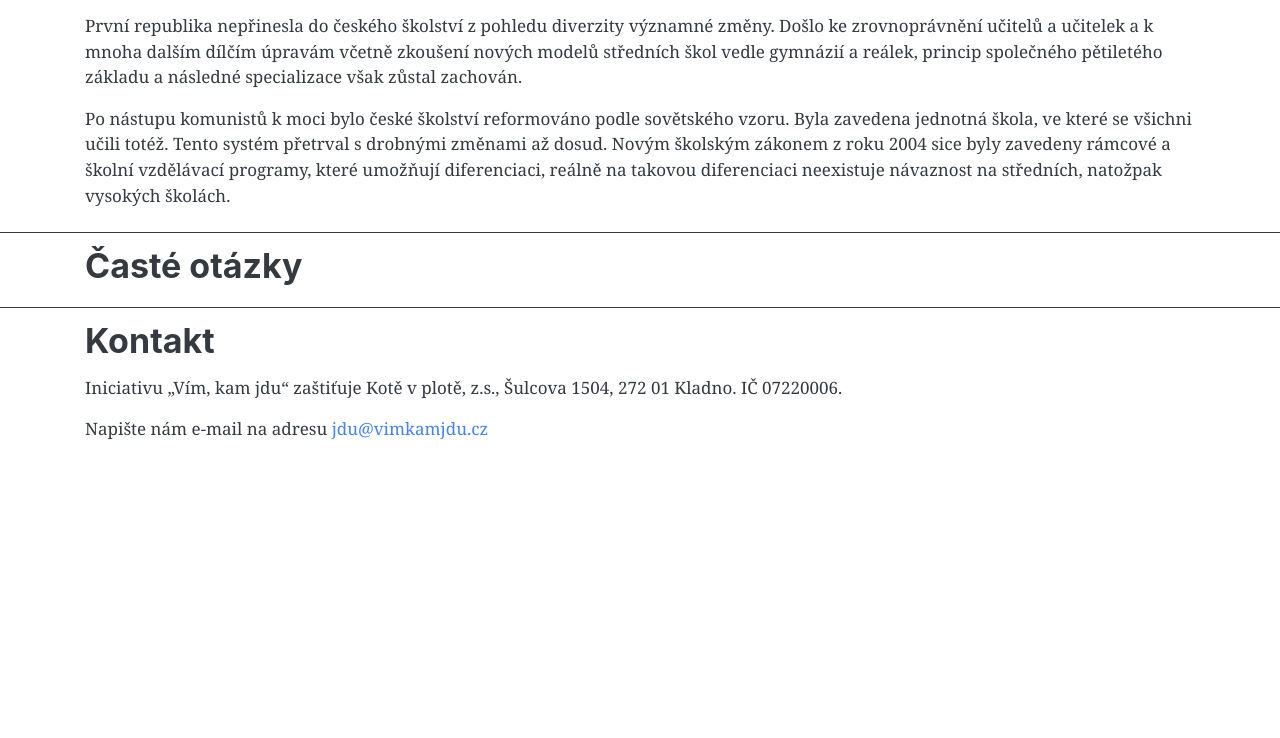
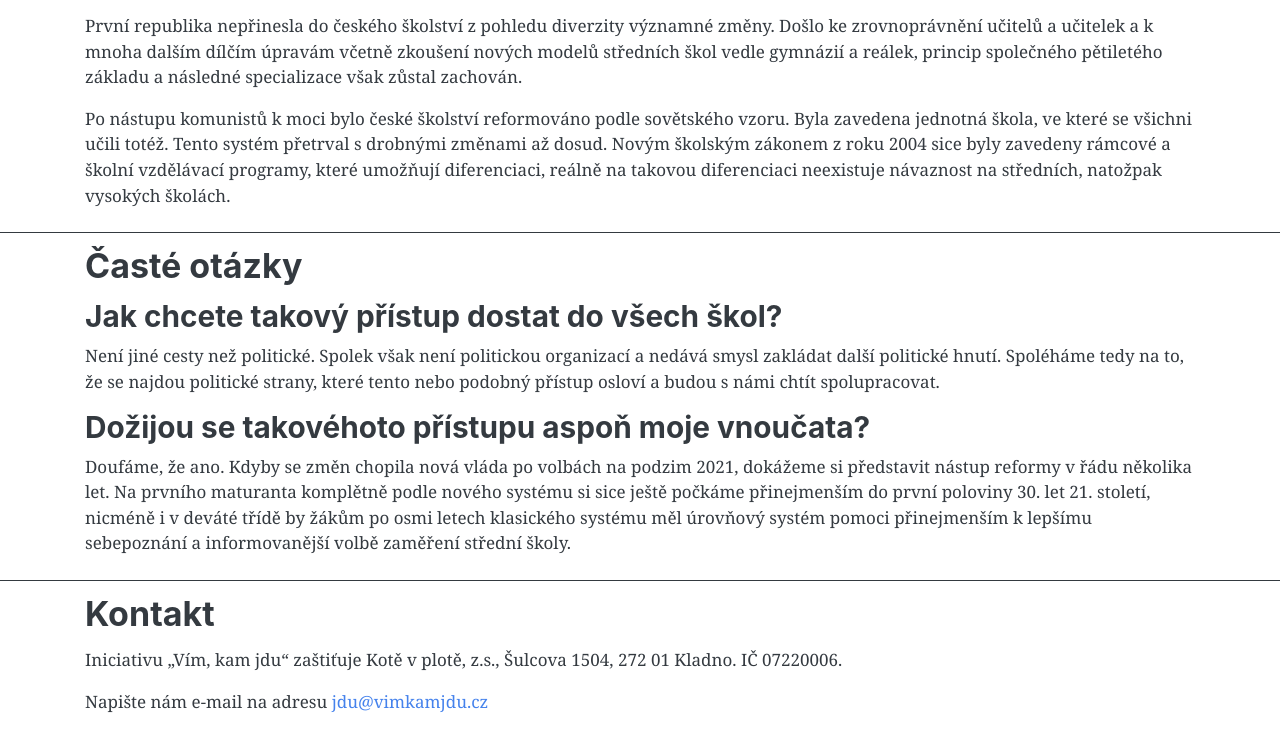
Before and after one commit to marenamat/jdu-kam-umim, a plain HTML site: page www/index.html in a window 1280 px wide. Shown: the part 4606-5344 px from the top of the page. Before the commit the page ends 5072 px from the top, so only its background shows below. Drawn offline with nearby package versions, Linux system fonts and the light colour scheme.

Commit message:
Často kladené otázky: Jak, kdy.

```diff
--- a/www/index.html
+++ b/www/index.html
@@ -401,6 +401,21 @@
 	<div class="row">
 	  <div class="col-lg-12">
 	    <h2>Časté otázky</h2>
+	    <h3>Jak chcete takový přístup dostat do všech škol?</h3>
+	    <p>Není jiné cesty než politické. Spolek však není politickou
+	    organizací a nedává smysl zakládat další politické hnutí. Spoléháme
+	    tedy na to, že se najdou politické strany, které tento nebo podobný
+	    přístup osloví a budou s námi chtít spolupracovat.
+	    </p>
+	    <h3>Dožijou se takovéhoto přístupu aspoň moje vnoučata?</h3>
+	    <p>Doufáme, že ano. Kdyby se změn chopila nová vláda po volbách na
+	    podzim 2021, dokážeme si představit nástup reformy v řádu několika let.
+	    Na prvního maturanta komplětně podle nového systému si sice ještě
+	    počkáme přinejmenším do první poloviny 30. let 21. století, nicméně
+	    i v deváté třídě by žákům po osmi letech klasického systému měl
+	    úrovňový systém pomoci přinejmenším k lepšímu sebepoznání a
+	    informovanější volbě zaměření střední školy.
+	    </p>
 	  </div>
 	</div>
       </div>
```
